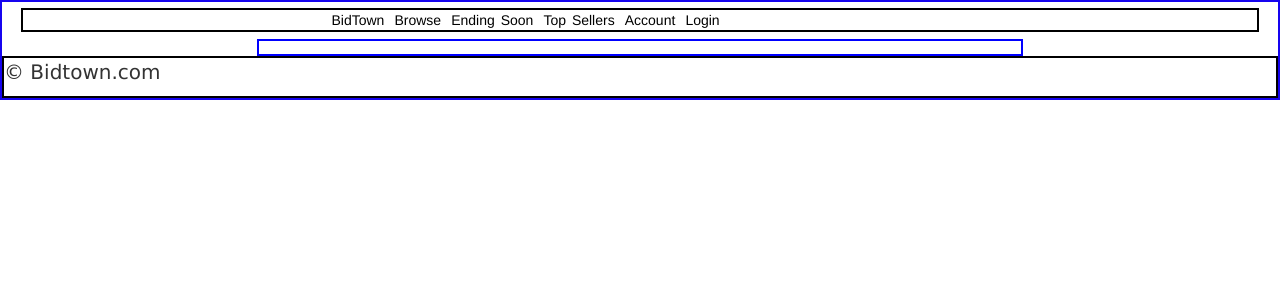
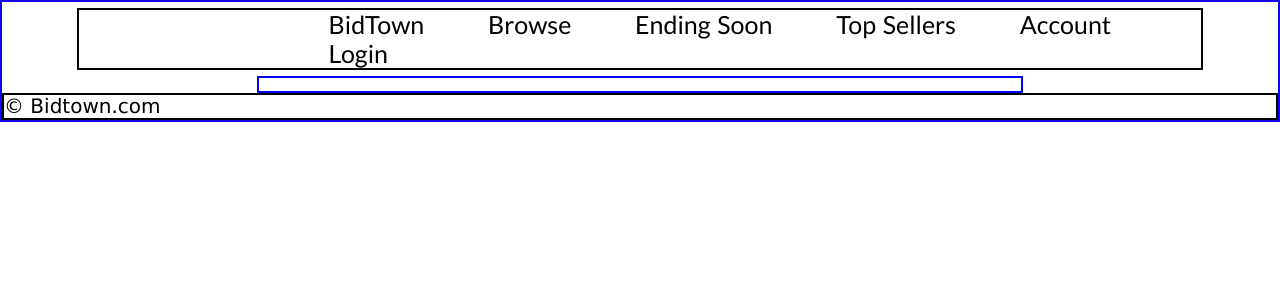
Before and after one commit to TheHatchetteMan/BidTown2.0, a Flask app: page / in a window 1280 px wide. Shown: the top 300 px of the page. Run offline with Flask 2, Linux system fonts and the light colour scheme; some libraries are stand-ins or nearby versions; some web fonts are replaced.

Commit message:
CSS restructuring

```diff
--- a/static/style.css
+++ b/static/style.css
@@ -29,6 +29,11 @@ header {
     margin: 0 0.5%;
 }
 
+.login-logout {
+    display: inline-block;
+    margin-left: 60%;
+}
+
 .section-header {
     position: relative;
 /*    border: 2px solid #000;*/
@@ -39,16 +44,17 @@ header {
 .topnav {
     position: relative;
     border: 2px solid black;
-    width: 99%;
+    width: 90%;
     margin: 0 auto;
+    /*margin: 0 0 0 10%;*/
 }
 
 .topnav ul {
     display: block;
     position: relative;
 /*    border: 2px solid #000;*/
-    width: 50%;
-    margin: 0 auto;
+    width: 80%;
+    margin: 0 0 0 20%;
 }
 .topnav li {
     display: inline-block;
@@ -185,3 +191,25 @@ margin-bottom: 0px;
         font-family: Tahoma;
         background: #f4f4f4;
     }
+
+/*========================================================*/
+/*=================== BUTTONS ============================*/
+/*========================================================*/
+
+.btn {
+/*    positioning */
+    padding: 19px 25px;
+/*    content */
+    word-spacing: 2px;
+    white-space: nowrap;
+}
+
+.btn:link,
+.btn:visited {
+    /*common button styling */
+/* positioning */
+/*    border: 2px solid white;*/
+    border-radius: 200px;
+    transition: background-color 0.2s;
+/* content */
+}
--- a/templates/base.html
+++ b/templates/base.html
@@ -5,7 +5,7 @@
 	<link rel="stylesheet" type="text/css" href="static/normalize.css">
 	<link rel="stylesheet" type="text/css" href="static/style.css">
 	<link rel="stylesheet" href="https://fonts.googleapis.com/css?family=Lato|Galada">
-	<link rel="stylesheet" type="text/css" href="https://maxcdn.bootstrapcdn.com/bootstrap/3.3.7/css/bootstrap.min.css">
+	<!--<link rel="stylesheet" type="text/css" href="https://maxcdn.bootstrapcdn.com/bootstrap/3.3.7/css/bootstrap.min.css">-->
 	<!--<script src="https://ajax.googleapis.com/ajax/libs/jquery/3.3.1/jquery.min.js"></script>-->
 	<!--<script src="https://maxcdn.bootstrapcdn.com/bootstrap/3.3.7/js/bootstrap.min.js"></script>-->
 </head>
@@ -14,17 +14,19 @@
 	<section class="section-header">
 		<div class="topnav">
 			<ul>
-			  <li><a href="/HomePage">BidTown</a></li>
-			  <li><a href="/browse">Browse</a></li>
-			  <li><a href="/EndingSoon">Ending Soon</a></li>
-			  <li><a href="/TopSellers">Top Sellers</a></li>
-			  <li><a href="/CreateAccount">Account</a></li>
-			{% if userLog %}
-			<li><a href="#">Logout</a></li>
-			{% elif not userLog %}
-			<li><a href="/Login">Login</a></li>
-			{% endif %}
+			  <li><a class="btn" href="/HomePage">BidTown</a></li>
+			  <li><a class="btn" href="/browse">Browse</a></li>
+			  <li><a class="btn" href="/EndingSoon">Ending Soon</a></li>
+			  <li><a class="btn" href="/TopSellers">Top Sellers</a></li>
+			  <li><a class="btn" href="/CreateAccount">Account</a></li>
+
+						{% if userLog %}
+						<li><a class="btn" href="#">Logout</a></li>
+						{% elif not userLog %}
+						<li><a class="btn" href="/Login">Login</a></li>
+						{% endif %}
 			</ul>
+
 		</div>
 
 	</section>
```
